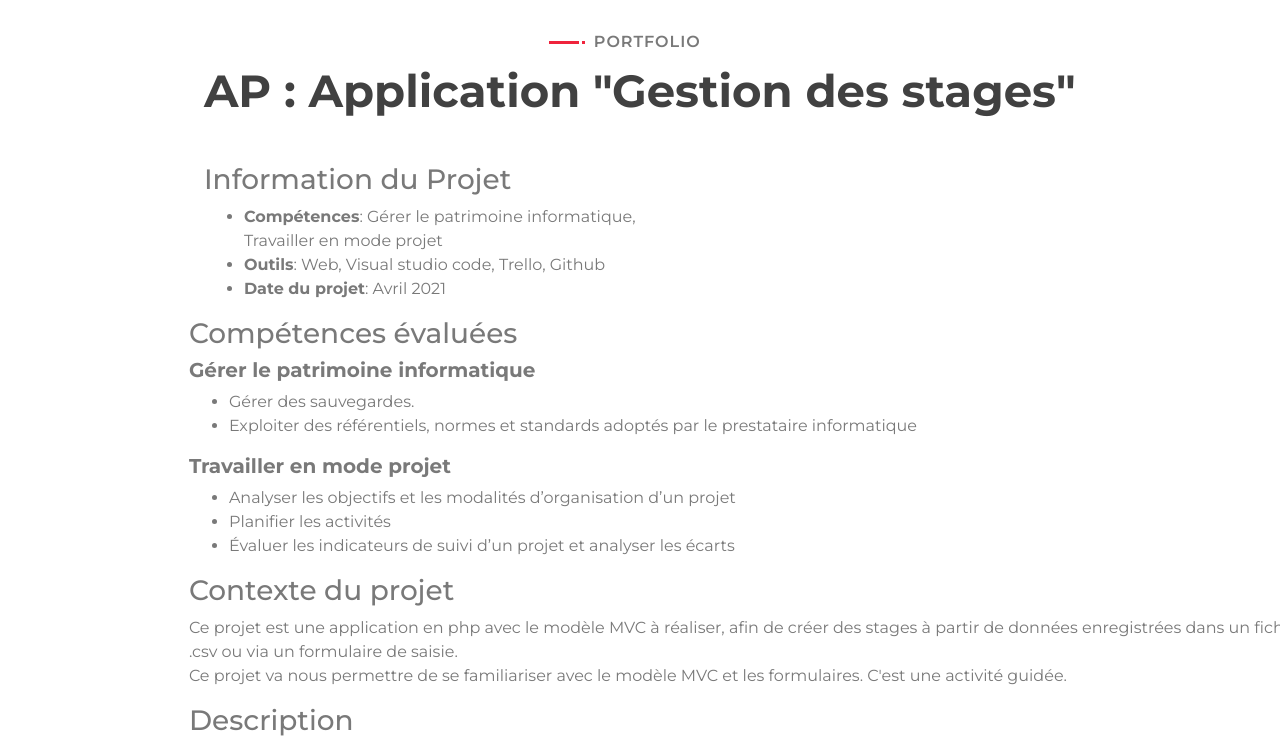
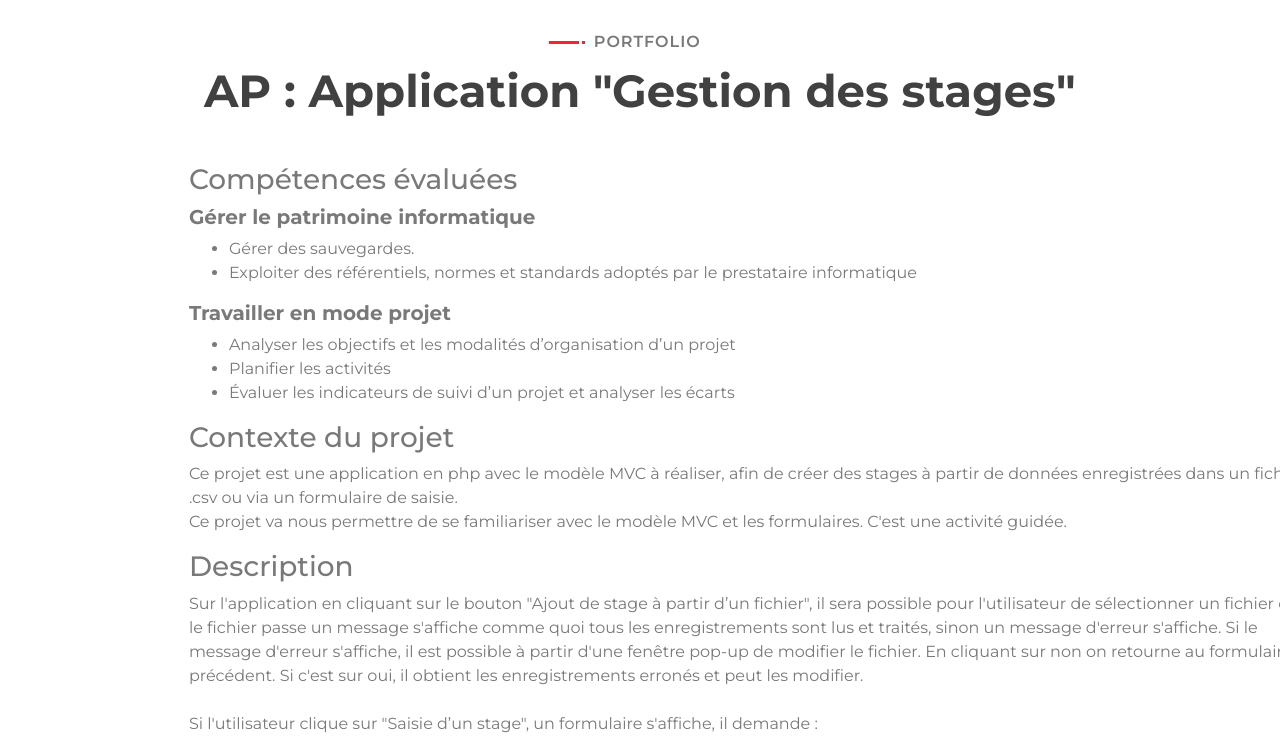
Before and after one commit to Delhalle/DelhallePortfolio, a plain HTML site: page page/gestionStage.html in a window 1280 px wide. Shown: the top 740 px of the page. Drawn offline with nearby package versions, Linux system fonts and the light colour scheme; files whose address does not match are found by name.

Commit message:
update gestionStage

```diff
--- a/page/gestionStage.html
+++ b/page/gestionStage.html
@@ -40,16 +40,6 @@
                 <div class="section-header text-center wow zoomIn" data-wow-delay="0.1s">
                     <p>PortFolio</p>
                     <h2>AP : Application "Gestion des stages"</h2>
-                </div>
-
-                <div class="portfolio-info">
-                    <h3>Information du Projet</h3>
-                    <ul>
-                    <li><strong>Compétences</strong>: Gérer le patrimoine informatique,
-                        <br>Travailler en mode projet
-                    <li><strong>Outils</strong>: Web, Visual studio code, Trello, Github</li>
-                    <li><strong>Date du projet</strong>: Avril 2021</li>
-                    </ul>
                 </div>
             </div>
         <div class="portfolio-text">
```
